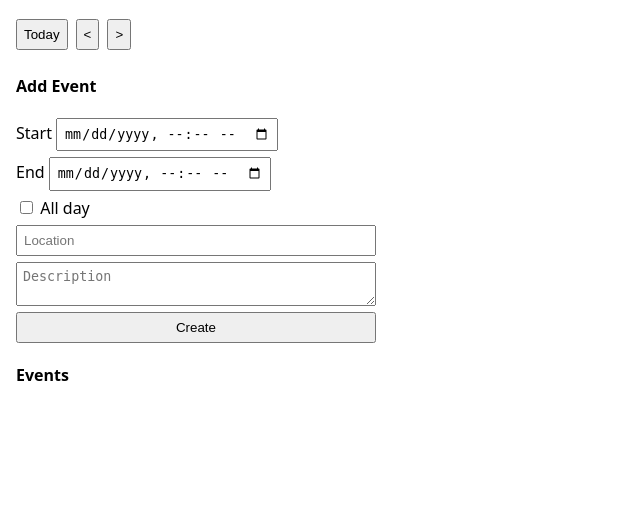
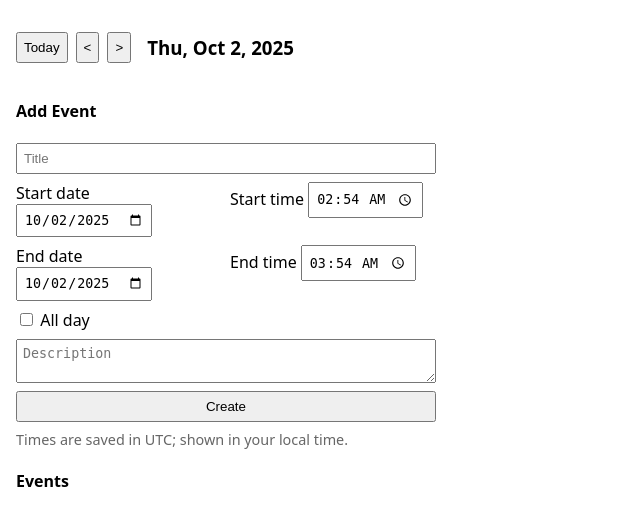
Before and after one commit to RubenJr01/V.Cal, a Django app: template events/templates/events/base.html in a window 1280 px wide. Shown: the top 526 px of the page, without its empty margins (0-640 px from the left). Run offline with Django 5.2, Linux system fonts and the light colour scheme; the template is opened without the code that fills it, so the values that code supplies are empty.

Commit message:
Prototype functioning
Completely edited files, some spelling errors. Needed to fix base view and api urls not being connected

```diff
--- a/backend/urls.py
+++ b/backend/urls.py
@@ -1,22 +1,13 @@
-"""
-URL configuration for backend project.
+from django.contrib import admin
+from django.urls import path, include
+from rest_framework.routers import DefaultRouter
+from events.views import EventViewSet
 
-The `urlpatterns` list routes URLs to views. For more information please see:
-    https://docs.djangoproject.com/en/5.2/topics/http/urls/
-Examples:
-Function views
-    1. Add an import:  from my_app import views
-    2. Add a URL to urlpatterns:  path('', views.home, name='home')
-Class-based views
-    1. Add an import:  from other_app.views import Home
-    2. Add a URL to urlpatterns:  path('', Home.as_view(), name='home')
-Including another URLconf
-    1. Import the include() function: from django.urls import include, path
-    2. Add a URL to urlpatterns:  path('blog/', include('blog.urls'))
-"""
-from django.contrib import admin
-from django.urls import path
+router = DefaultRouter()
+router.register(r"events", EventViewSet, basename="event")
 
 urlpatterns = [
-    path('admin/', admin.site.urls),
+    path("admin/", admin.site.urls),
+    path("api/", include(router.urls)),   # /api/events/
+    path("", include("events.urls")),     # base HTML page
 ]
--- a/events/admin.py
+++ b/events/admin.py
@@ -4,5 +4,5 @@ from .models import Event
 @admin.register(Event)
 class EventAdmin(admin.ModelAdmin):
   list_display = ('title', 'start', 'end', 'all_day')
-  search_fields = ('title', 'location')
+  search_fields = ('title',)
   list_filter = ('all_day',)
--- a/events/models.py
+++ b/events/models.py
@@ -5,7 +5,6 @@ class Event(models.Model):
   id = models.CharField(primary_key=True, max_length=36, editable=False)
   title = models.CharField(max_length=200)
   description = models.TextField(blank=True, null=True)
-  location = models.CharField(max_length=255, blank=True, null=True)
   all_day = models.BooleanField(default=False)
   start = models.DateTimeField()
   end = models.DateTimeField()
--- a/events/templates/events/base.html
+++ b/events/templates/events/base.html
@@ -3,34 +3,82 @@
   <head>
     <meta charset="utf-8" />
     <meta name="viewport" content="width=device-width, initial-scale=1" />
-  <title> V.Cal -- Phase 1</title>
+    <title>V.Cal — Phase 1</title>
     <style>
-    body { font-family: system-ui, sans-serif; margin: 16px; }
-    header { display: flex; gap: 8px; align-items: center; }
-    ul { padding-left: 1rem; }
-    li { margin: .5rem 0; }
-    form { display: grid; gap: 6px; max-width: 360px; margin: 12px 0; }
-    input, textarea, button { padding: 6px; }
+      body {
+        font-family: system-ui, sans-serif;
+        margin: 16px;
+      }
+      header {
+        display: flex;
+        gap: 8px;
+        align-items: center;
+      }
+      ul {
+        padding-left: 1rem;
+      }
+      li {
+        margin: 0.5rem 0;
+      }
+      form {
+        display: grid;
+        gap: 8px;
+        max-width: 420px;
+        margin: 12px 0;
+      }
+      input,
+      textarea,
+      button {
+        padding: 6px;
+      }
+      .row {
+        display: grid;
+        grid-template-columns: 1fr 1fr;
+        gap: 8px;
+      }
+      .muted {
+        color: #666;
+        font-size: 0.9rem;
+      }
     </style>
   </head>
-
   <body>
     <header>
-    <button id="todayButton">Today</button>
-    <button id="prevButton">&lt;</button>
-    <button id="nextButton">&gt;</button>
-    <h3 id="dataLabel" style="margin-left:8px"></h3>
+      <button id="todayBtn">Today</button>
+      <button id="prevBtn">&lt;</button>
+      <button id="nextBtn">&gt;</button>
+      <h3 id="dateLabel" style="margin-left: 8px"></h3>
     </header>
 
     <section>
       <h4>Add Event</h4>
-    <form id="title" placeholder="Title" required />
-    <label>Start <input id="start" type="datetime-local" required /></label>
-    <label>End <input id="end" type="datetime-local" required /></label>
+      <form id="createForm">
+        <input id="title" placeholder="Title" required />
+
+        <!-- Split date + time for START -->
+        <div class="row">
+          <label
+            >Start date <input id="startDate" type="date" required
+          /></label>
+          <label
+            >Start time <input id="startTime" type="time" required
+          /></label>
+        </div>
+
+        <!-- Split date + time for END -->
+        <div class="row">
+          <label>End date <input id="endDate" type="date" required /></label>
+          <label>End time <input id="endTime" type="time" required /></label>
+        </div>
+
         <label><input id="allDay" type="checkbox" /> All day</label>
-    <input id="location" placeholder="Location" />
+
+        <!-- Removed the Location field per your request -->
         <textarea id="description" placeholder="Description"></textarea>
         <button type="submit">Create</button>
+        <div class="muted">
+          Times are saved in UTC; shown in your local time.
+        </div>
       </form>
     </section>
 
@@ -40,57 +88,135 @@
     </section>
 
     <script>
-    const BASE = '/api';
-    const listEl = document.getElementById('eventList');
-    const dataLabel = document.getElementById('dateLabel');
+      // --- CSRF helper (Django) ---
+      function getCookie(name) {
+        const v = document.cookie.split(";").map((c) => c.trim());
+        for (const c of v)
+          if (c.startsWith(name + "="))
+            return decodeURIComponent(c.split("=")[1]);
+        return null;
+      }
+      const csrftoken = getCookie("csrftoken");
+
+      const BASE = "/api";
+      const listEl = document.getElementById("eventList");
+      const dateLabel = document.getElementById("dateLabel");
       let currentDate = new Date();
 
-    function fmtDate(d){ return d.toLocalDateString(undefined, { weekday:'short', month:'short', day:'numeric', year:'numeric' }); }
-
-    function isoLocal(datetimeLocalValue){
-      const d = new Date(datetimeLocalValue);
-      return d.toISOString();
+      // Utilities
+      function fmtDate(d) {
+        return d.toLocaleDateString(undefined, {
+          weekday: "short",
+          month: "short",
+          day: "numeric",
+          year: "numeric",
+        });
+      }
+      function toISOFromLocal(dateStr, timeStr) {
+        // expects 'YYYY-MM-DD' and 'HH:mm'
+        // new Date('YYYY-MM-DDTHH:mm') is interpreted as local time in browsers
+        const local = new Date(`${dateStr}T${timeStr}`);
+        return local.toISOString();
       }
 
-    async function refresh(){
+      // Prefill date & time to now (nice quality-of-life)
+      function prefillNow() {
+        const now = new Date();
+        const pad = (n) => String(n).padStart(2, "0");
+        const d = `${now.getFullYear()}-${pad(now.getMonth() + 1)}-${pad(
+          now.getDate()
+        )}`;
+        const tPlus1h = new Date(now.getTime() + 60 * 60 * 1000);
+        const t1 = `${pad(now.getHours())}:${pad(now.getMinutes())}`;
+        const t2 = `${pad(tPlus1h.getHours())}:${pad(tPlus1h.getMinutes())}`;
+        document.getElementById("startDate").value = d;
+        document.getElementById("endDate").value = d;
+        document.getElementById("startTime").value = t1;
+        document.getElementById("endTime").value = t2;
+      }
+
+      async function refresh() {
         dateLabel.textContent = fmtDate(currentDate);
         const res = await fetch(`${BASE}/events/`);
         const data = await res.json();
-      listEl.innerHTML = '';
-      data.forEach(e => {
-        const li = document.createElement('li');
-        const start = new Date(e.end);
-        li.innerHTML = `<strong>${e.title}</strong> - $(start.LocaleString()} -> ${end.toLocaleTimeString()} ` +
-        `<button data-id="${e.id}" class="del">Delete</button>`;
+        listEl.innerHTML = "";
+        data.forEach((e) => {
+          const li = document.createElement("li");
+          const start = new Date(e.start);
+          const end = new Date(e.end);
+          li.innerHTML = `<strong>${
+            e.title
+          }</strong> — ${start.toLocaleString()} → ${end.toLocaleTimeString()}
+           <button data-id="${e.id}" class="del">Delete</button>`;
           listEl.appendChild(li);
         });
-
-      document.querySelectorAll('button.del').forEach(btn => btn.addEventListener('click', async (ev)=> {
-        const id = ev.target.getAttribute('data-id');
-        await fetch(`${BASE}/events/${id}/`, { method: 'DELETE ' });
+        document.querySelectorAll("button.del").forEach((btn) =>
+          btn.addEventListener("click", async (ev) => {
+            const id = ev.target.getAttribute("data-id");
+            await fetch(`${BASE}/events/${id}/`, {
+              method: "DELETE",
+              headers: {
+                "X-CSRFToken": csrftoken,
+                "X-Requested-With": "XMLHttpRequest",
+              },
+            });
             refresh();
-      }));
+          })
+        );
       }
 
-    document.getElementById('createForm'.addEventListener('submit', async (e)=> {
+      document
+        .getElementById("createForm")
+        .addEventListener("submit", async (e) => {
           e.preventDefault();
+
+          const startISO = toISOFromLocal(
+            document.getElementById("startDate").value,
+            document.getElementById("startTime").value
+          );
+          const endISO = toISOFromLocal(
+            document.getElementById("endDate").value,
+            document.getElementById("endTime").value
+          );
+
           const payload = {
-        title: document.getElementById('title').value,
-        start: isoLocal(document.getElementById('start').value),
-        end: isoLocal(document.getElementById('end').value),
-        all_day: document.getElementById('allDay').checked,
-        location: document.getElementById('location').value,
-        description: document.getElementById('description').value
+            title: document.getElementById("title").value,
+            start: startISO,
+            end: endISO,
+            all_day: document.getElementById("allDay").checked,
+            description: document.getElementById("description").value,
+            // location removed
           };
-      await fetch(`${BASE}/events/`, { method: 'POST', headers: { 'Content-Type': 'application/json' }, body: JSON.stringify(payload) });
+
+          await fetch(`${BASE}/events/`, {
+            method: "POST",
+            headers: {
+              "Content-Type": "application/json",
+              "X-CSRFToken": csrftoken,
+              "X-Requested-With": "XMLHttpRequest",
+            },
+            body: JSON.stringify(payload),
+          });
+
           e.target.reset();
+          prefillNow(); // keep nice defaults after submit
           refresh();
-    }));
+        });
 
-    document.getElementById('todayBtn').onclick = () =>{ currentDate = new Date(); refresh(); };
-    document.getElementById('prevBtn').onclick = () =>{ currentDate.setDate(currentDate.getDate()-1); refresh(); };
-    document.getElementById('nextBtn').onclick = () =>{ currentDate.setDate(currentDate.getDate()+1); refresh(); };
+      document.getElementById("todayBtn").onclick = () => {
+        currentDate = new Date();
+        refresh();
+      };
+      document.getElementById("prevBtn").onclick = () => {
+        currentDate.setDate(currentDate.getDate() - 1);
+        refresh();
+      };
+      document.getElementById("nextBtn").onclick = () => {
+        currentDate.setDate(currentDate.getDate() + 1);
+        refresh();
+      };
 
+      prefillNow();
       refresh();
     </script>
   </body>
--- a/events/urls.py
+++ b/events/urls.py
@@ -1,17 +1,4 @@
-from django.contrib import admin
-from django.urls import path, include
-from rest_framework.routers import DefaultRouter
-from events.views import EventViewSet
 from django.urls import path
 from . import webviews
 
-
-router = DefaultRouter()
-router.register(r'events', EventViewSet, basename='event')
-
-urlpatterns = [
-  path('admin/', admin.site.urls),
-  path('api/', include(router.urls)),
-  path('', include('events.url')),
-  path('', webviews.base, name='base'),
-]
+urlpatterns = [ path("", webviews.base, name="base"), ]
--- a/events/views.py
+++ b/events/views.py
@@ -1,27 +1,22 @@
 from rest_framework import viewsets
-from rest_framework.response import Response
-from rest_framework.decorators import action
 from django.utils.dateparse import parse_datetime
-from django.db.models import Q
 from .models import Event
 from .serializers import EventSerializer
 
 class EventViewSet(viewsets.ModelViewSet):
-  queryset = Event.objects.all()
-  serializer_class = EventSerializer
+    queryset = Event.objects.all().order_by("start")
+    serializer_class = EventSerializer
 
-  def get_queryset(self):
-    qs = super().get_queryset()
-    frm = self.request.query_params.get('from')
-    to = self.request.query_params.get('to')
-
-    if frm:
-      dtf = parse_datetime(frm)
-      if dtf:
-        qs = qs.filter(end__gte=dtf)
-
-    if to:
-      dtt = parse_datetime(to)
-      if dtt:
-        qs = qs.filter(start__lte=dtt)
-    return qs.order_by('start')
+    def get_queryset(self):
+        qs = super().get_queryset()
+        frm = self.request.query_params.get("from")
+        to = self.request.query_params.get("to")
+        if frm:
+            dtf = parse_datetime(frm)
+            if dtf:
+                qs = qs.filter(end__gte=dtf)
+        if to:
+            dtt = parse_datetime(to)
+            if dtt:
+                qs = qs.filter(start__lte=dtt)
+        return qs.order_by("start")
--- a/events/webviews.py
+++ b/events/webviews.py
@@ -1,4 +1,4 @@
 from django.shortcuts import render
 
 def base(request):
-  return render(request, 'events/base.html')
+    return render(request, "events/base.html")
```
Also changed, not shown: backend/settings.py (+50 -98 lines), events/serializers.py (+12 -13 lines), events/migrations/0002_remove_event_location.py (added). Lines whose indentation alone changed are shown as unchanged.
